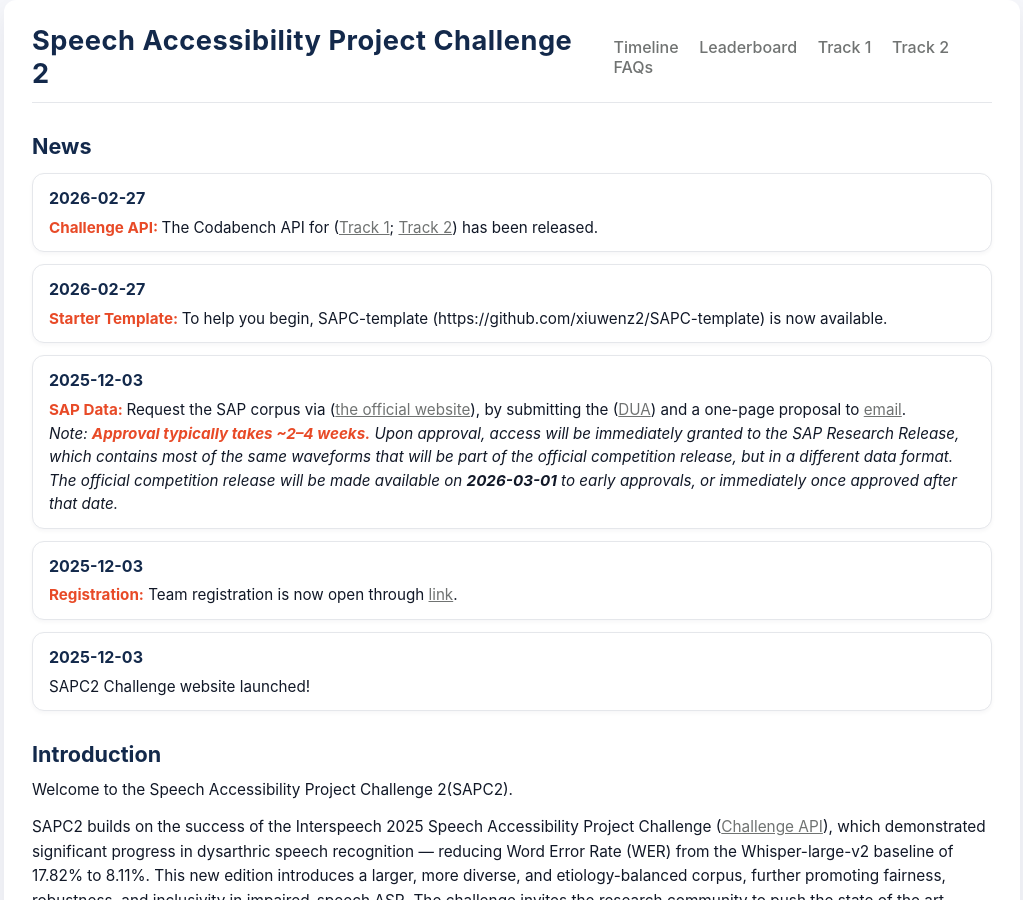
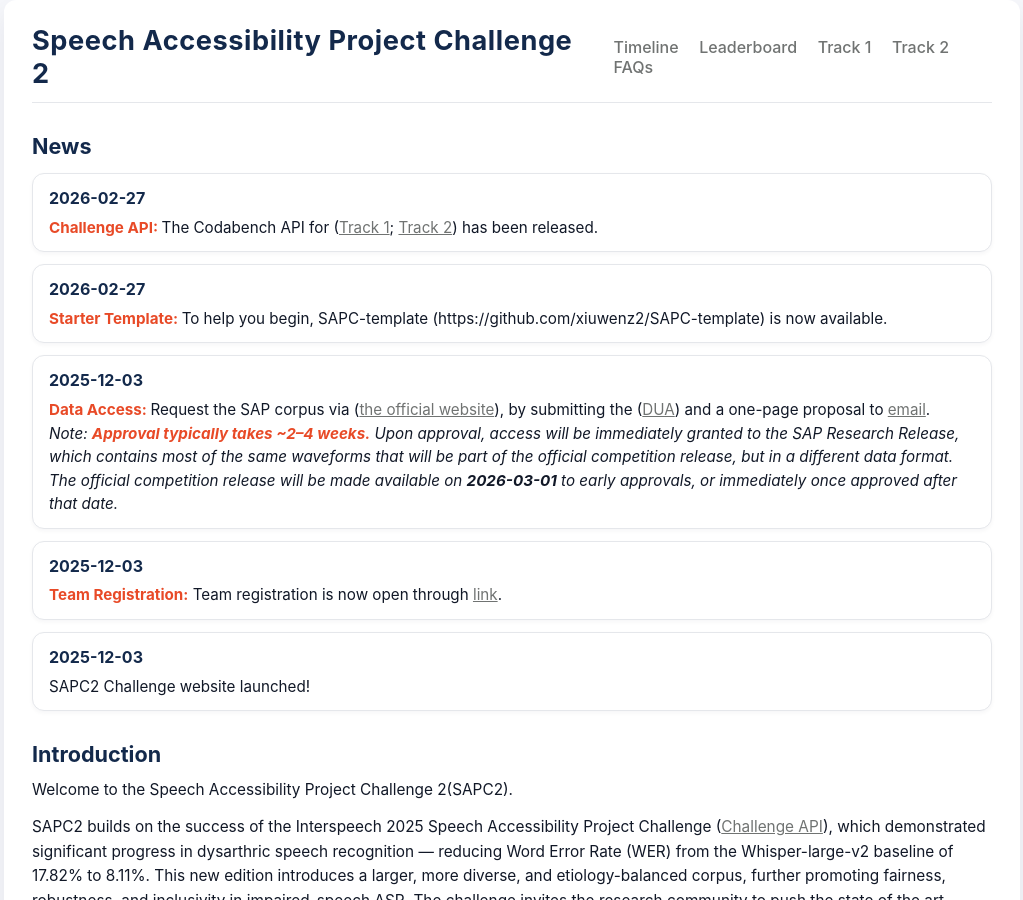
Before and after one commit to xiuwenz2/SAPC2-website, a Jekyll site: the page built from index.md, in a window 1280 px wide and 900 px high. Shown: the whole window, without its empty margins (128-1151 px from the left). Built offline with Jekyll 4.4.1, drawn with Linux system fonts in a browser that asks for light colours.

Commit message:
update index.md

```diff
--- a/index.md
+++ b/index.md
@@ -29,7 +29,7 @@ hero_meta: >
 <div class="news-item">
     <div class="news-date">2025-12-03</div>
     <div class="news-text">
-      <strong><span style="color: #E84A27;">SAP Data: </span></strong>Request the SAP corpus via
+      <strong><span style="color: #E84A27;">Data Access: </span></strong>Request the SAP corpus via
       (<a href="https://speechaccessibilityproject.beckman.illinois.edu/conduct-research-through-the-project">the official website</a>), by
       submitting the
       (<a href="https://speechaccessibilityproject.beckman.illinois.edu/docs/librariesprovider8/default-document-library/data-transfer-and-use-agreement-speech-accessibility-project.pdf?sfvrsn=909bd90f_20">DUA</a>)
@@ -45,7 +45,7 @@ hero_meta: >
 <div class="news-item">
   <div class="news-date">2025-12-03</div>
   <div class="news-text">
-    <strong><span style="color: #E84A27;">Registration:</span></strong> Team registration is now open through <a href="https://forms.gle/bajUuCF6xZYbVq2A9">link</a>.
+    <strong><span style="color: #E84A27;">Team Registration:</span></strong> Team registration is now open through <a href="https://forms.gle/bajUuCF6xZYbVq2A9">link</a>.
   </div>
 </div>
 
```
